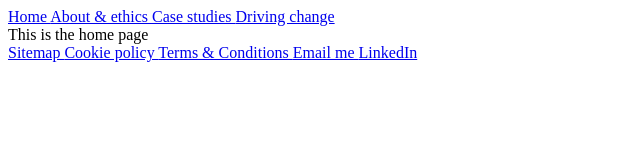
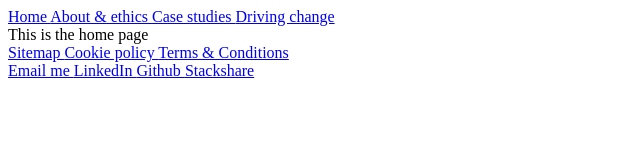
Before and after one commit to kevinliozon/portfolio-router, a plain HTML site: page index.html in a window 1280 px wide. Shown: the whole page, without its empty margins (0-640 px from the left). Drawn offline with Linux system fonts and the light colour scheme; files whose address does not match are found by name.

Commit message:
Added some links, changed aria labels, Divided footer nav, renamed externalLink to externalPage

```diff
--- a/global.js
+++ b/global.js
@@ -7,54 +7,63 @@ const pages = [{
     isMain: true
 }, {
     name: 'About & ethics',
-    label: 'Learn more about my education, previous roles and ethics',
+    label: 'Navigate to this page to learn more about my education, previous roles and ethics',
     href: '#page=about',
     templatePath: '/about',
     isMain: true
 }, {
     name: 'Case studies',
-    label: 'See some case studies from previous projects',
+    label: 'Navigate to this page to see some case studies from previous projects',
     href: '#page=projects',
     templatePath: '/projects',
     isMain: true
 }, {
     name: 'Driving change',
-    label: 'Read about a change management case study',
+    label: 'Navigate to this page to learn more about a change management case study',
     href: '#page=change',
     templatePath: '/change',
     isMain: true
 }, {
     name: 'Sitemap',
-    label: 'Navigate to the sitemap',
+    label: 'Navigate to the sitemap page',
     href: '#page=sitemap',
     templatePath: '/sitemap',
     isMain: false
 }, {
     name: 'Cookie policy',
-    label: 'Learn more about this website\'s cookie policy',
+    label: 'Navigate to this page to learn more about this website\'s cookie policy',
     href: '#page=cookie',
     templatePath: '/cookie',
     isMain: false
 }, {
     name: 'Terms & Conditions',
-    label: 'Terms & Conditions. What you need to know before reusing the content of this website',
+    label: 'Navigate to this page to learn more about terms and conditions.',
     href: '#page=terms',
     templatePath: '/terms',
     isMain: false
 }];
 
 /*** EXTERNAL LINKS ***/
-const externalLinks = [{
+const externalPages = [{
     name: 'Email me',
-    label: 'Contact me via email',
+    label: 'Open your email application to contact me via email',
     href: 'mailto:kevinliozonpro@gmail.com'
 }, {
     name: 'LinkedIn',
-    label: 'Connect with me on Linkedin',
+    label: 'Open a new tab and see my profile on Linkedin',
     href: 'https://www.linkedin.com/in/kevin-liozon-39117bb3'
+}, {
+    name: 'Github',
+    label: 'Open a new tab and see my profile on Github',
+    href: 'https://github.com/kevinliozon'
+}, {
+    name: 'Stackshare',
+    label: 'Open a new tab and see my profile on Stackshare',
+    href: 'https://stackshare.io/kevinliozon/lead-product-designer-stack'
 }];
 
 /*** CONTAINERS ***/
 const wrapTemplate = document.getElementById('wrap');
 const wrapHeaderNav = document.getElementById('header-nav');
 const wrapFooterNav = document.getElementById('footer-nav');
+const wrapFooterNavAlt = document.getElementById('footer-nav-alt');
--- a/index.html
+++ b/index.html
@@ -10,7 +10,10 @@
     <body>
         <header><nav id="header-nav"></nav></header>
         <div id="wrap"></div>
-        <footer><nav id="footer-nav"></nav></footer>
+        <footer>
+            <nav id="footer-nav"></nav>
+            <nav id="footer-nav-alt"></nav>
+        </footer>
 
         <!-- Global variables -->
         <script src="global.js"></script>
--- a/render-nav.js
+++ b/render-nav.js
@@ -20,13 +20,13 @@ for (let page of pages) {
     }
 }
 
-for (let externalLink of externalLinks) {
-    wrapFooterNav.innerHTML += '<a\
+for (let externalPage of externalPages) {
+    wrapFooterNavAlt.innerHTML += '<a\
     class="nav__link--external"\
-    href="'+externalLink.href+'"\
-    aria-label="'+externalLink.label+'"\
-    data-template="'+externalLink.templatePath+'"\
+    href="'+externalPage.href+'"\
+    aria-label="'+externalPage.label+'"\
+    data-template="'+externalPage.templatePath+'"\
     target="_blank">\
-    '+externalLink.name+'\
+    '+externalPage.name+'\
     </a>';
 }
```
